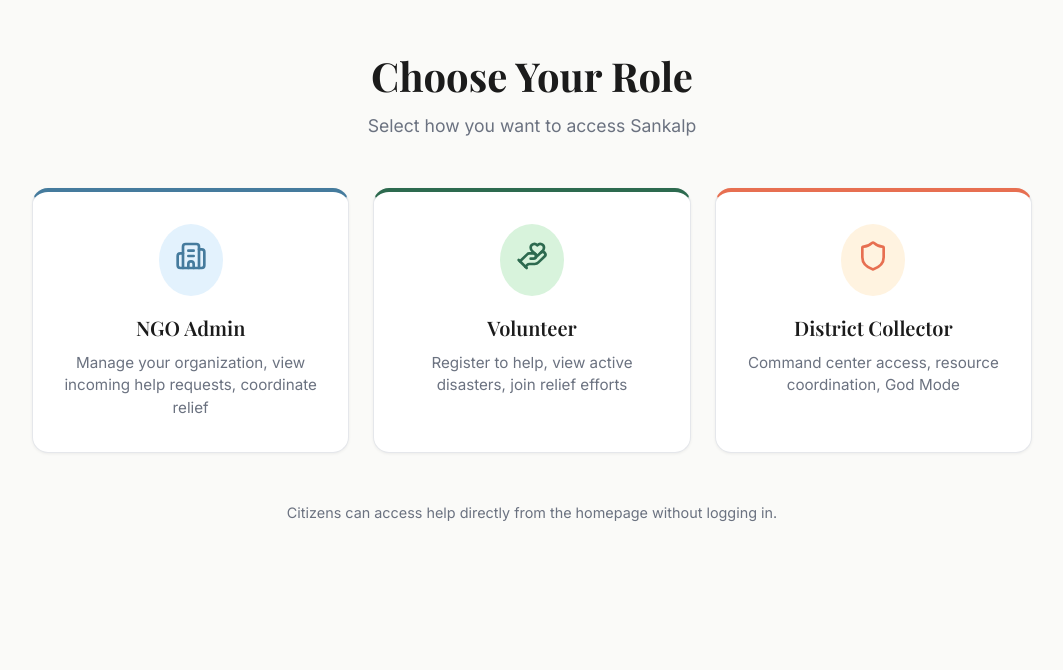
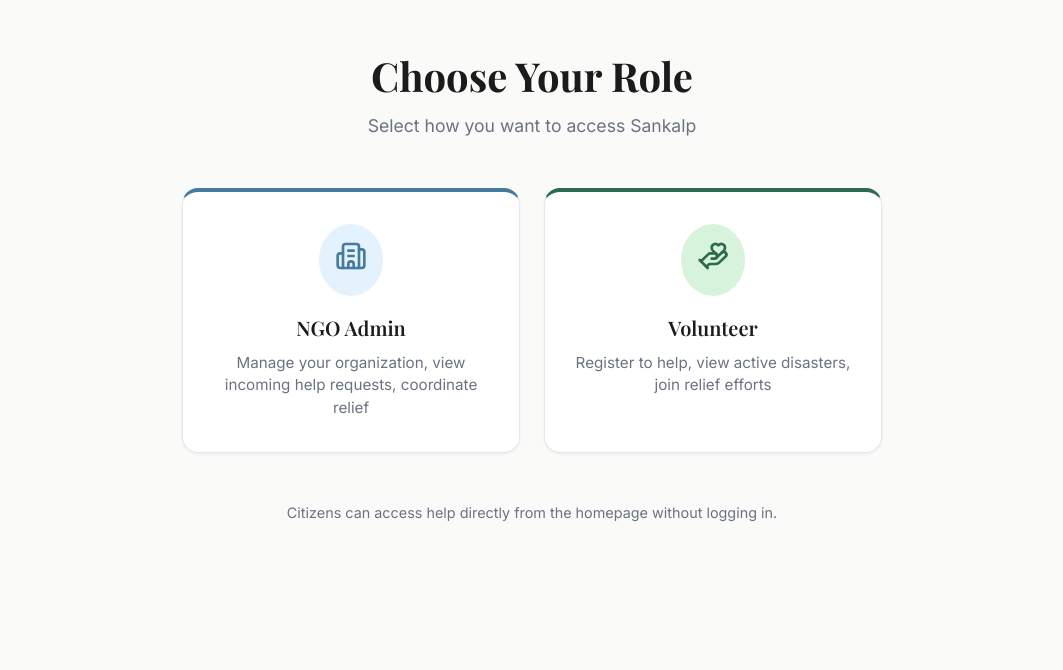
Before and after one commit to ShivenThakker/Sankalp, a Next.js app: page /login in a window 1280 px wide. Shown: the part 130-800 px from the top of the page, without its empty margins (108-1171 px from the left). Built offline with nearby package versions, Linux system fonts and the light colour scheme.

Commit message:
feat: remove district collector role from login

```diff
--- a/src/app/login/page.js
+++ b/src/app/login/page.js
@@ -2,7 +2,7 @@
 
 import { motion } from 'framer-motion';
 import { useRouter } from 'next/navigation';
-import { Building2, HandHeart, Shield } from 'lucide-react';
+import { Building2, HandHeart } from 'lucide-react';
 import { useAuth } from '@/hooks/useAuth';
 import styles from './page.module.css';
 
@@ -31,14 +31,6 @@
       icon: HandHeart,
       accent: 'green',
       path: '/volunteer'
-    },
-    {
-      id: 'dc',
-      title: 'District Collector',
-      description: 'Command center access, resource coordination, God Mode',
-      icon: Shield,
-      accent: 'orange',
-      path: '/dashboard/admin'
     }
   ];
 
--- a/src/app/login/page.module.css
+++ b/src/app/login/page.module.css
@@ -29,9 +29,9 @@
 
 .grid {
   display: grid;
-  grid-template-columns: repeat(3, 1fr);
+  grid-template-columns: repeat(2, 1fr);
   gap: 24px;
-  max-width: 1000px;
+  max-width: 700px;
   width: 100%;
 }
 
```
